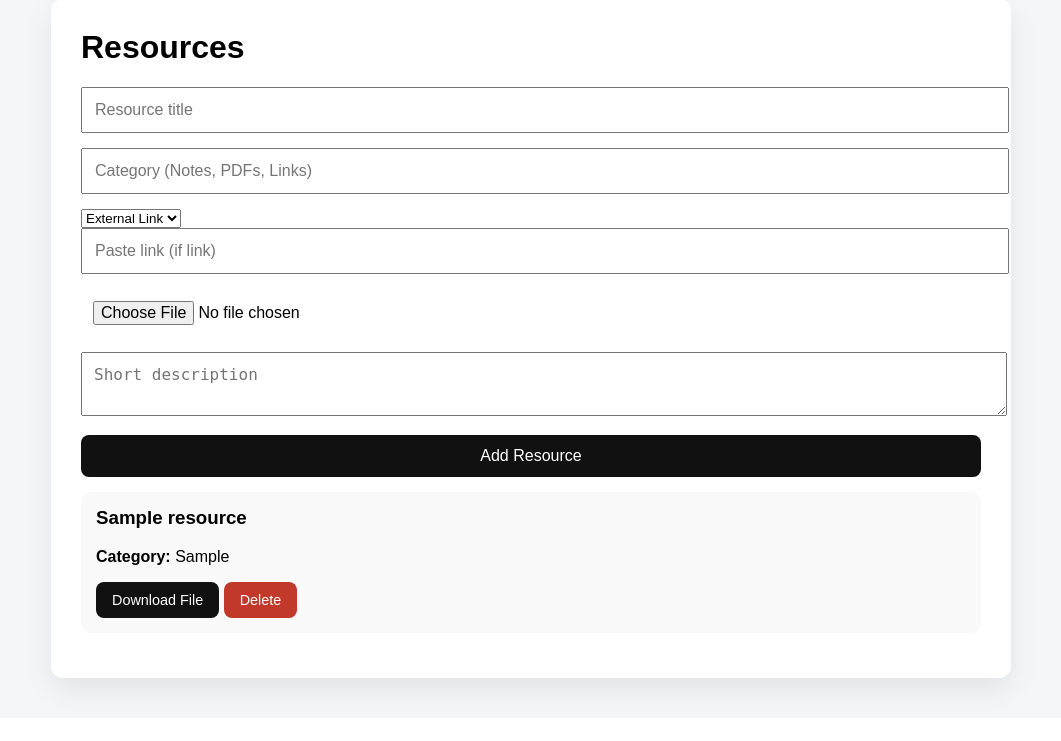
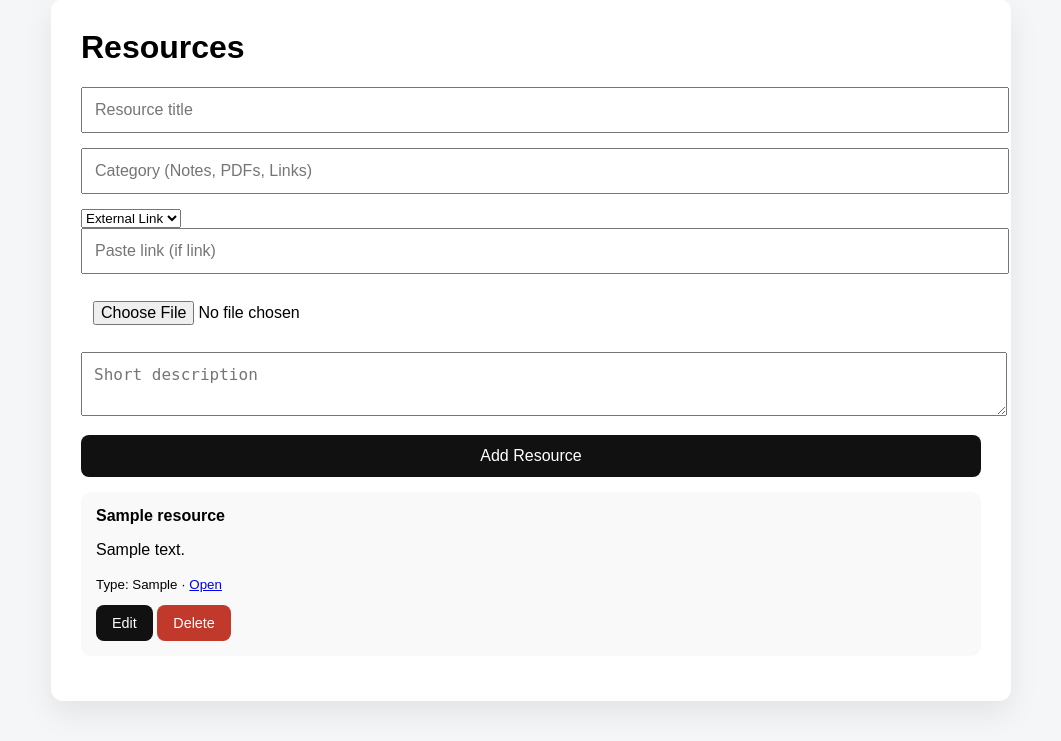
Before and after one commit to adewalemchel-dotcom/flask-cms, a Flask app: page /admin/resources in a window 1280 px wide. Shown: the part 100-841 px from the top of the page, without its empty margins (109-1170 px from the left). Before the commit the page ends 809 px from the top, so only its background shows below. Run offline with Flask 3, Linux system fonts and the light colour scheme; the visitor is signed in with stand-in values (Sample User, id 1); a database or web service that is not in the repository returns one stand-in record (values such as "Sample title"); data that the repository does not hold is empty; some libraries are stand-ins or nearby versions.

Commit message:
Fix admin resources template and base extension

```diff
--- a/templates/admin_resources.html
+++ b/templates/admin_resources.html
@@ -27,20 +27,29 @@
 
 {% if resources %}
   {% for r in resources %}
-    <div class="card">
-      <h3>{{ r[1] }}</h3>
-      <p><strong>Category:</strong> {{ r[2] }}</p>
-      <p>{{ r[6] }}</p>
+  <div class="card">
+    <strong>{{ r[1] }}</strong>
 
-      {% if r[3] == "link" %}
-        <a href="{{ r[4] }}" target="_blank" class="btn">Open Link</a>
-      {% else %}
-        <a href="/{{ r[5] }}" target="_blank" class="btn">Download File</a>
-      {% endif %}
+    <p>{{ r[4] }}</p>
 
-      <a href="/admin/resources/delete/{{ r[0] }}" class="btn btn-danger">Delete</a>
-    </div>   <!-- this closes the card -->
-  {% endfor %}
+    <small>
+      Type: {{ r[2] }} ·
+      <a href="{{ r[3] }}" target="_blank">Open</a>
+    </small>
+
+    <div style="margin-top:12px;">
+      <a class="btn" href="/admin/resources/edit/{{ r[0] }}">Edit</a>
+
+      <a
+        class="btn btn-danger"
+        href="/admin/resources/delete/{{ r[0] }}"
+        onclick="return confirm('Delete this resource?')"
+      >
+        Delete
+      </a>
+    </div>
+  </div>
+{% endfor %}
 {% else %}
   <p>No resources added yet.</p>
 {% endif %}
```
